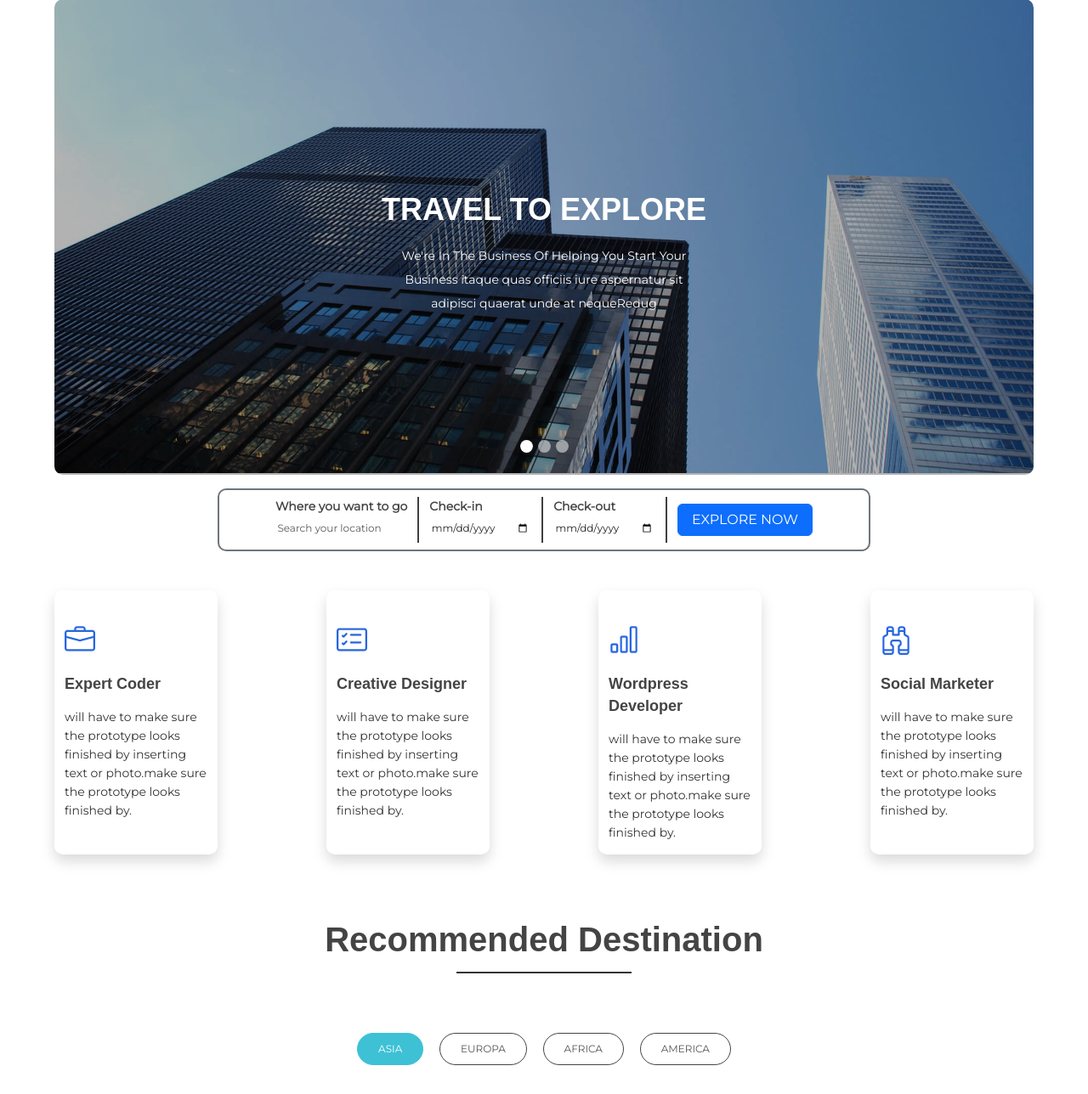
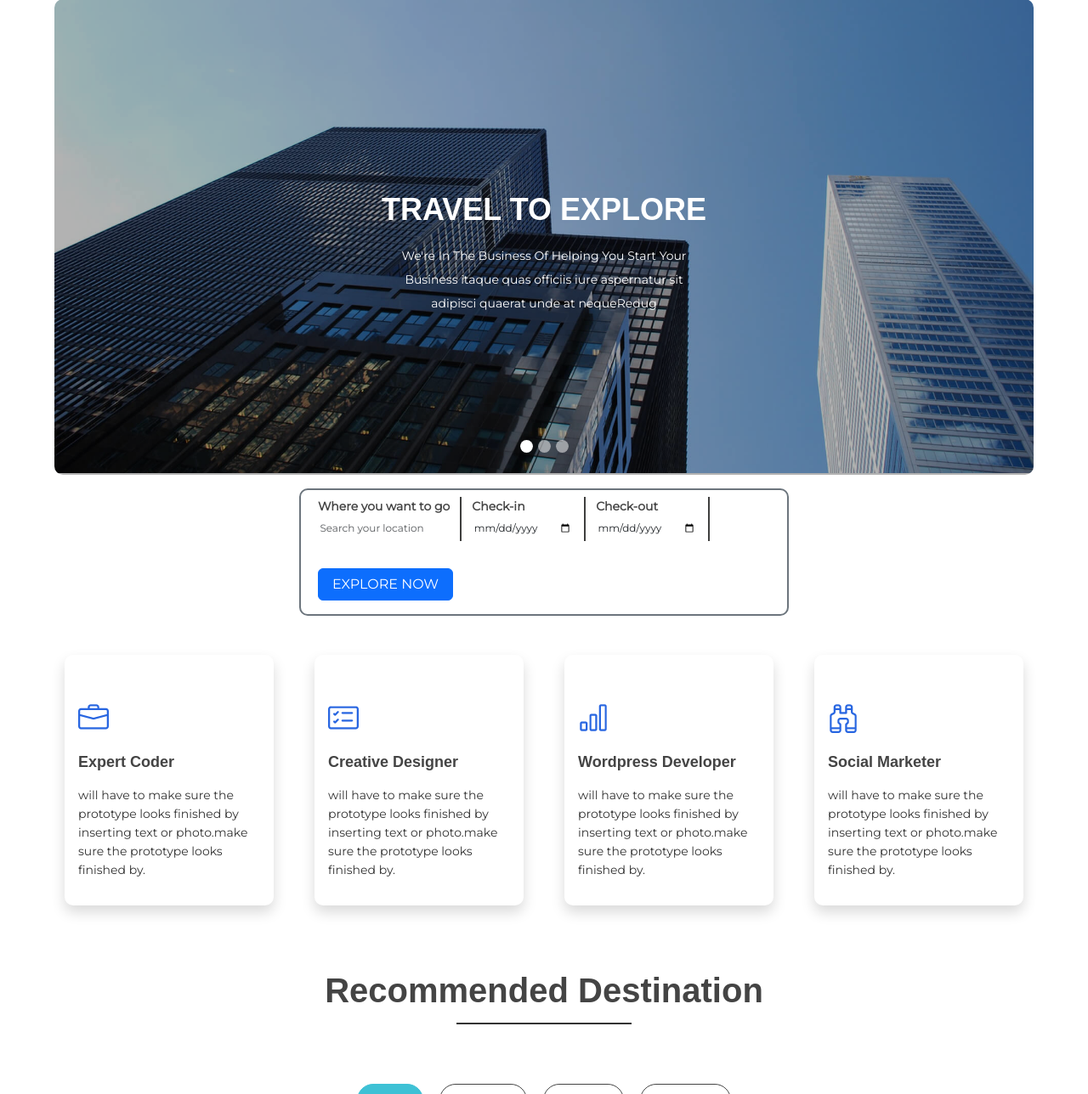
Before and after one commit to simonorups/prototheme, a PHP site: page / in a window 1280 px wide. Shown: the part 66-1354 px from the top of the page at 85% size. Run offline with PHP 8.4, Linux system fonts and the light colour scheme.

Commit message:
improved alignments

```diff
--- a/explore-now.php
+++ b/explore-now.php
@@ -1,4 +1,4 @@
-<div class="d-flex justify-content-center border border-2 border-secondary rounded my-3 offset-md-2 col-md-8">
+<div class="d-flex justify-content-center border border-2 border-secondary rounded my-3 offset-md-3 col-md-6">
     <form class="row row-cols-md-auto g-4 py-2 mx-2">
         <div class="col-12 border-right">
             <label class="label" for="search">Where you want to go</label>
--- a/services.php
+++ b/services.php
@@ -7,10 +7,10 @@
             </div>
           </div> -->
         </div>
-        <div class="row text-left justify-content-between">
+        <div class="row text-left gx-5">
           <!-- Start Left services -->
-          <div class="col-md-2 col-sm-3 col-xs-12 shadow rounded">
-            <div class="about-move">
+          <div class="col-md-3 col-sm-3 col-xs-12">
+            <div class="about-move shadow rounded p-3">
               <div class="services-details">
                 <div class="single-services">
                   <a class="services-icon" href="#">
@@ -26,8 +26,8 @@
               <!-- end about-details -->
             </div>
           </div>
-          <div class="col-md-2 col-sm-3 col-xs-12 shadow rounded">
-            <div class="about-move">
+          <div class="col-md-3 col-sm-3 col-xs-12">
+            <div class="about-move shadow rounded p-3">
               <div class="services-details">
                 <div class="single-services">
                   <a class="services-icon" href="#">
@@ -43,9 +43,9 @@
               <!-- end about-details -->
             </div>
           </div>
-          <div class="col-md-2 col-sm-3 col-xs-12 shadow rounded">
+          <div class="col-md-3 col-sm-3 col-xs-12">
             <!-- end col-md-4 -->
-            <div class=" about-move">
+            <div class=" about-move shadow rounded p-3">
               <div class="services-details">
                 <div class="single-services">
                   <a class="services-icon" href="#">
@@ -61,9 +61,9 @@
               <!-- end about-details -->
             </div>
           </div>
-          <div class="col-md-2 col-sm-3 col-xs-12 shadow rounded">
+          <div class="col-md-3 col-sm-3 col-xs-12">
             <!-- end col-md-4 -->
-            <div class=" about-move">
+            <div class=" about-move shadow rounded p-3">
               <div class="services-details">
                 <div class="single-services">
                   <a class="services-icon" href="#">
```
